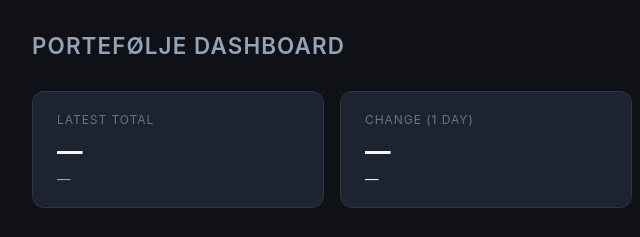
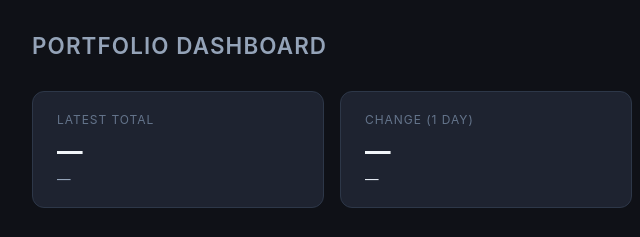
Before and after one commit to Hjaltechristensen/StockPriceSheetPrintService, a plain HTML site: page StockPriceSheetPrintService/wwwroot/index.html in a window 1280 px wide. Shown: the top 237 px of the page, 0-640 px from the left. Drawn offline with nearby package versions, Linux system fonts and the light colour scheme; no server answers.

Commit message:
Dashboard typo

```diff
--- a/StockPriceSheetPrintService/wwwroot/index.html
+++ b/StockPriceSheetPrintService/wwwroot/index.html
@@ -168,7 +168,7 @@
     </style>
 </head>
 <body>
-    <h1>Portefølje Dashboard</h1>
+    <h1>Portfolio Dashboard</h1>
 
     <div class="stats" id="statsRow1">
         <div class="stat-card">
```
